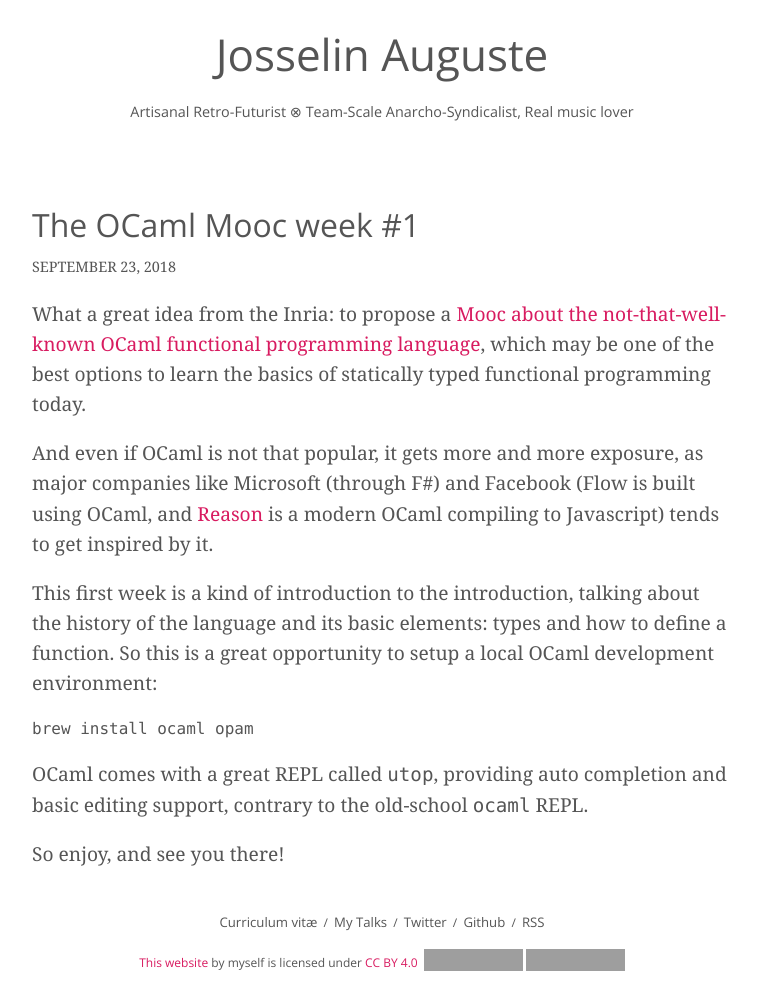
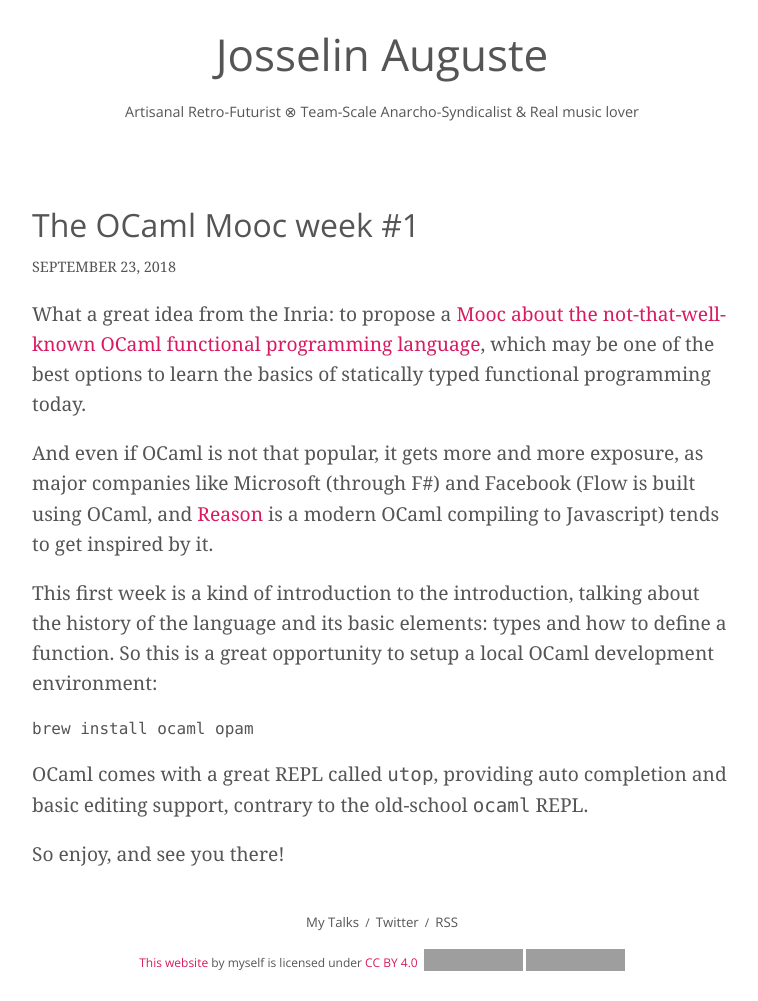
Before and after one commit to josselinauguste/josselinauguste.github.io, a Jekyll site: the page built from _posts/2018-09-23-the-ocaml-mooc-week-1.md, in a window 1280 px wide. Shown: the whole page, without its empty margins (258-1016 px from the left). Built offline with Jekyll 4.4.1, drawn with Linux system fonts in a browser that asks for light colours; grey boxes are pictures that could not be loaded.

Commit message:
Remove mention of CV

```diff
--- a/_config.yml
+++ b/_config.yml
@@ -22,14 +22,13 @@ title: Josselin Auguste, Software developer
 author: Josselin Auguste
 email: jauguste@iblop.net
 description: >- # this means to ignore newlines until "baseurl:"
-  I am an Artisanal Retro-Futurist ⊗ Team-Scale Anarcho-Syndicalist, and Real music lover
+  I am an Artisanal Retro-Futurist ⊗ Team-Scale Anarcho-Syndicalist & Real music lover
 baseurl: "" # the subpath of your site, e.g. /blog
 url: "https://www.iblop.net" # the base hostname & protocol for your site, e.g. http://example.com
 twitter_username: josselinauguste
-github_username:  josselinauguste
 cv_url: https://raw.githubusercontent.com/josselinauguste/cv/master/cv.pdf
 page_title: Josselin Auguste
-page_subtitle: Artisanal&nbsp;Retro-Futurist ⊗ Team-Scale&nbsp;Anarcho-Syndicalist, Real&nbsp;music&nbsp;lover
+page_subtitle: Artisanal&nbsp;Retro-Futurist ⊗ Team-Scale&nbsp;Anarcho-Syndicalist &amp; Real&nbsp;music&nbsp;lover
 
 # Build settings
 plugins:
--- a/_includes/links.html
+++ b/_includes/links.html
@@ -1,10 +1,4 @@
 <ul class="links">
-  <li>
-    <a href="{{ site.cv_url }}" target="_blank" title="My Curriculum vitæ">
-      Curriculum vitæ
-    </a>
-  </li>
-  /
   <li>
     <a href="https://github.com/josselinauguste/my-talks/" target="_blank" title="My Talks">
       My Talks
@@ -18,12 +12,6 @@
   </li>
   /
   <li>
-    <a href="https://github.com/{{ site.github_username }}" target="_blank" title="My Github">
-      Github
-    </a>
-  </li>
-  /
-  <li>
     <a href="{{ site.url }}/feed.xml" target="_blank" title="RSS">
       RSS
     </a>
```
